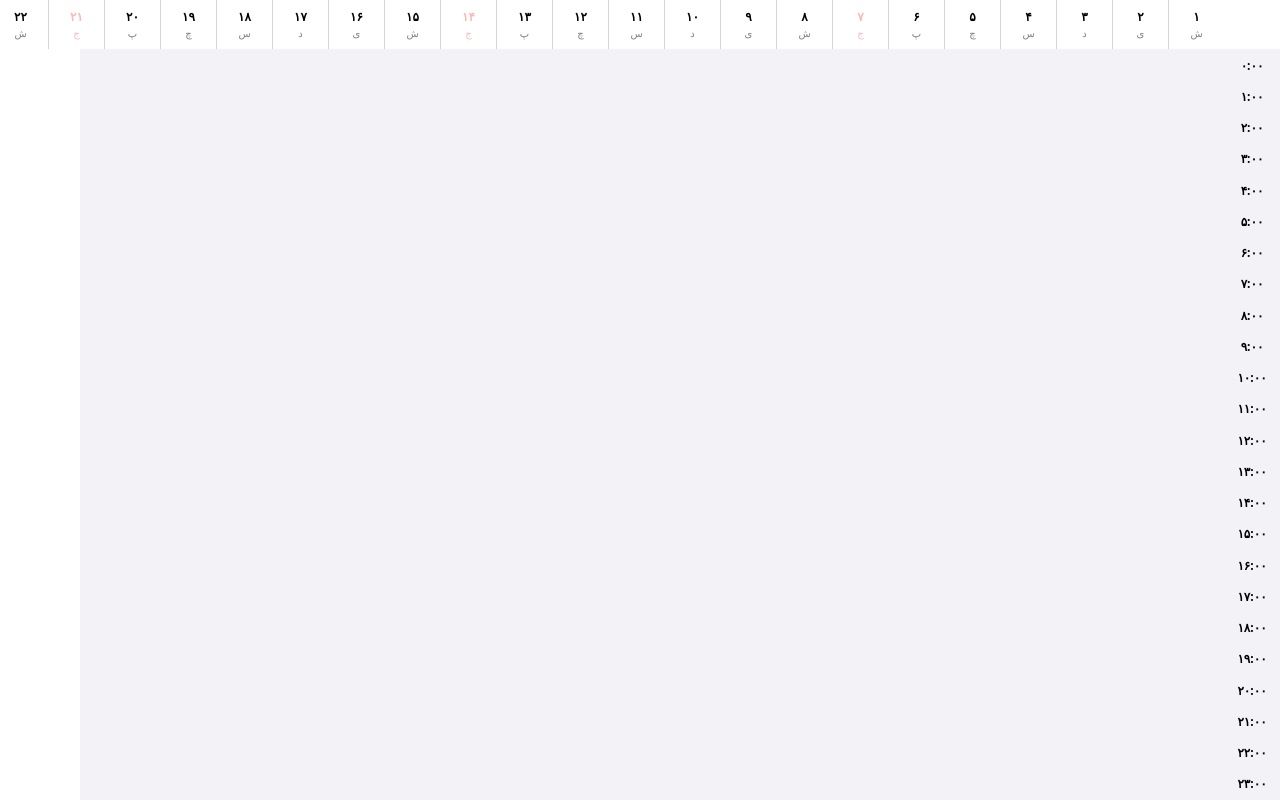
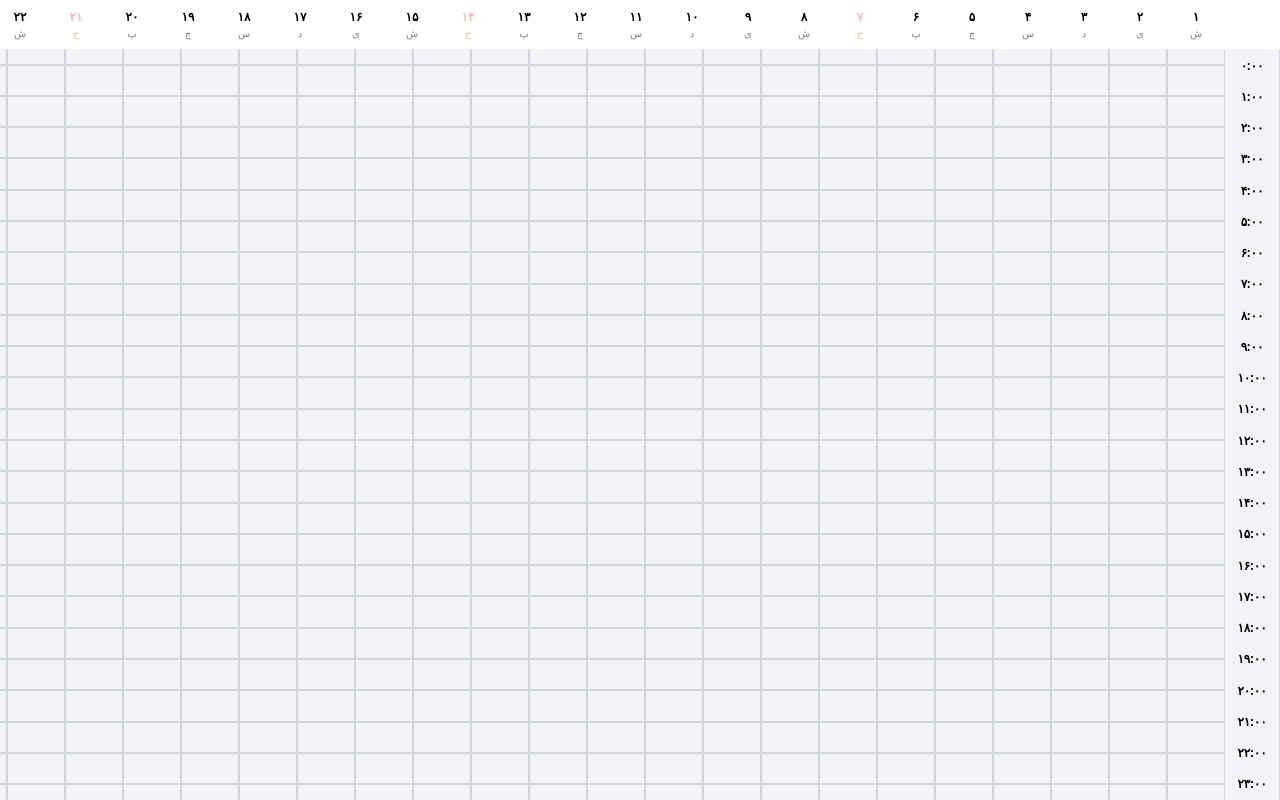
Before and after one commit to amirsafaricg/dope-calendar, a Vue app: page / in a window 1280 px wide. Built offline with nearby package versions, Linux system fonts and the light colour scheme.

Commit message:
made grid and scrolling

```diff
--- a/src/components/CalendarGrid.vue
+++ b/src/components/CalendarGrid.vue
@@ -4,7 +4,6 @@
       <div :style="{ width: 'var(--dc-day-container-width)', flexShrink: 0 }"></div>
       <div v-for="(day, index) in monthDays" :key="index" class="day-cell" :style="{
         width: 'var(--dc-day-container-width)',
-        borderLeft: 'var(--dc-border-width) solid var(--dc-border-color)'
       }">
         <div class="day-number" :style="{
           color: isWeekend(day.weekDay)
@@ -26,10 +25,22 @@
         </div>
       </div>
     </div>
-    <div class="calendar-body" :style="{ width: calendarBodyWidth }">
-      <div class="grid-content"></div>
+    <div class="calendar-body">
+      <div class="grid-padding"></div>
+      <div class="grid-content" :style="{ minWidth: calendarBodyWidth }">
+         <div class="horizontal-grid">
+          <div v-for="(hour, index) in dayHoursList" :key="index">
+            <div  class="grid-line-h"></div>
+          </div>
+        </div>
+        <div class="vertical-grid">
+          <div v-for="(day, index) in monthDays" :key="index">
+            <div v-if="index!==0 && index!== monthDays.length-1" class="grid-line-v"></div>
+          </div>
+        </div>
+      </div>
     </div>
-    <div class="hours-column" >
+    <div class="hours-column">
       <div v-for="(hour, index) in dayHoursList" :key="index" class="hour-label" :style="{
         color: 'var(--dc-day-number-color)',
         fontSize: 'var(--dc-day-number-font-size)',
@@ -286,11 +297,24 @@ export default defineComponent({
       return [] // Default empty array
     })
 
-    const dayCellWidth = 40 // in pixels, matching --dc-day-cell-width
+    const dayCellWidth = ref(0) // in pixels, matching --dc-day-cell-width
 
     const calendarBodyWidth = computed(() => {
-      return `${monthDays.value.length * dayCellWidth}px`
+      return `${monthDays.value.length * dayCellWidth.value}px`
     })
+    onMounted(() => {
+      console.log(monthDays.value)
+      if (calendar.value) {
+        const style = getComputedStyle(calendar.value)
+        const widthStr = style.getPropertyValue('--dc-day-container-width').trim()
+        console.log(widthStr)
+        if (widthStr) {
+          dayCellWidth.value = parseInt(widthStr, 10)
+        }
+        console.log(calendarBodyWidth.value)
+      }
+    })
+
 
     return {
       calendarBodyWidth,
@@ -330,9 +354,8 @@ export default defineComponent({
   align-items: center;
   justify-content: center;
   padding: 0.5rem;
-  min-width: var(--dc-day-cell-width);
+  width: var(--dc-day-cell-width);
   flex-shrink: 0;
-  /* p-2 */
 }
 
 .day-number {
@@ -350,28 +373,80 @@ export default defineComponent({
   background-color: var(--dc-bg);
 }
 
+
 .hours-column {
   flex-shrink: 0;
   height: calc(100% - 50px);
-  min-width: 3.5rem;
+  min-width: var(--dc-day-container-width);
   position: fixed;
+  z-index: 10;
   bottom: 0px;
   background-color: var(--dc-bg);
   display: flex;
   flex-direction: column;
   align-items: center;
   justify-content: space-around;
-  width:var(--dc-day-container-width);
+  width: var(--dc-day-container-width);
+  border-left: var(--dc-border-width) solid var(--dc-border-color);
+}
+
+[dir='rtl'] .hours-column {
+  border-right: var(--dc-border-width) solid var(--dc-border-color);
 }
 
 .hour-label {
   /* Placeholder for hour label styling */
 }
 
+.grid-padding {
+  flex-shrink: 0;
+  height: 100%;
+  min-width: var(--dc-day-container-width);
+  width: var(--dc-day-container-width);
+}
+
 .grid-content {
   flex: 1;
   height: 100%;
   background-color: var(--dc-bg);
+  position: relative;
   /* bg-red-400 */
 }
+
+.horizontal-grid {
+  display: flex;
+  flex-direction: column;
+  position: absolute;
+  z-index: 0;
+  align-items: items-stretch;
+  justify-content: space-around;
+  top: 0;
+  left: 0;
+  width: 100%;
+  height: 100%;
+  inset: 0;
+}
+
+.vertical-grid {
+  display: flex;
+  position: absolute;
+  z-index: 0;
+  align-items:stretch;
+  justify-content: space-between;
+  top: 0;
+  left: 0;
+  width: 100%;
+  height: 100%;
+  inset: 0;
+}
+
+.grid-line-h {
+  width: 100%;
+  border: var(--dc-border-width) solid var(--dc-border-color)
+}
+.grid-line-v{
+  height: 100%;
+  border: var(--dc-border-width) solid var(--dc-border-color)
+}
+
 </style>
```
